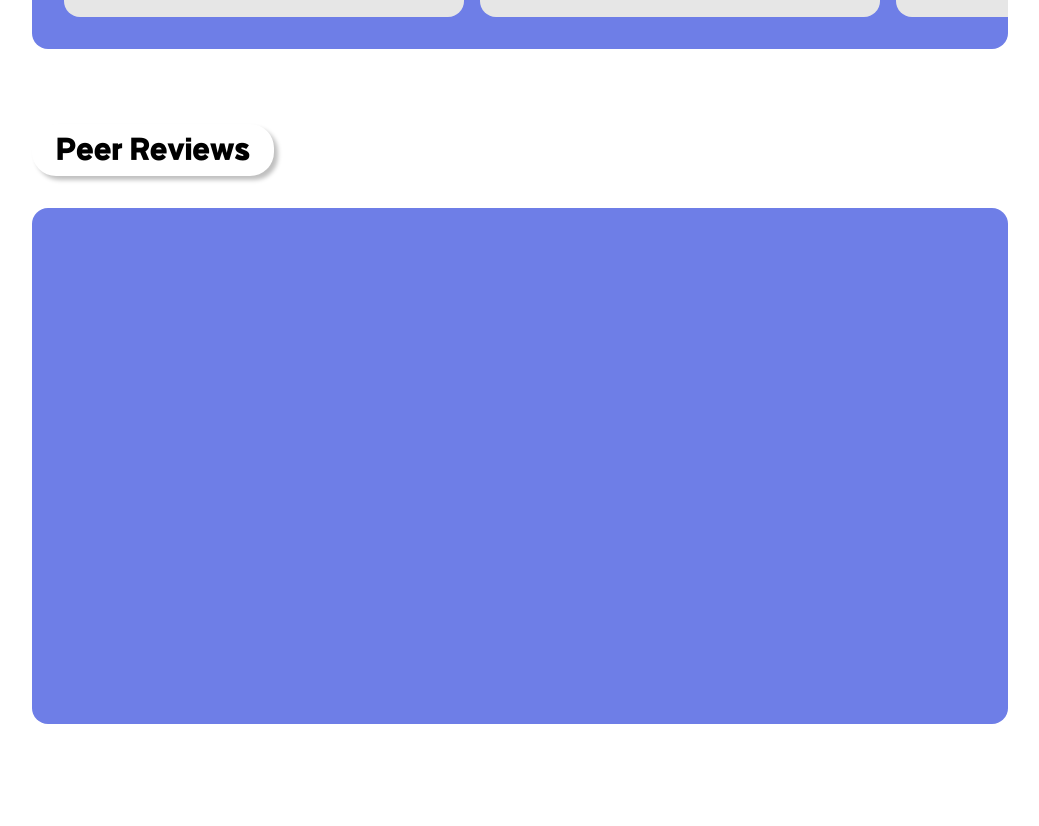
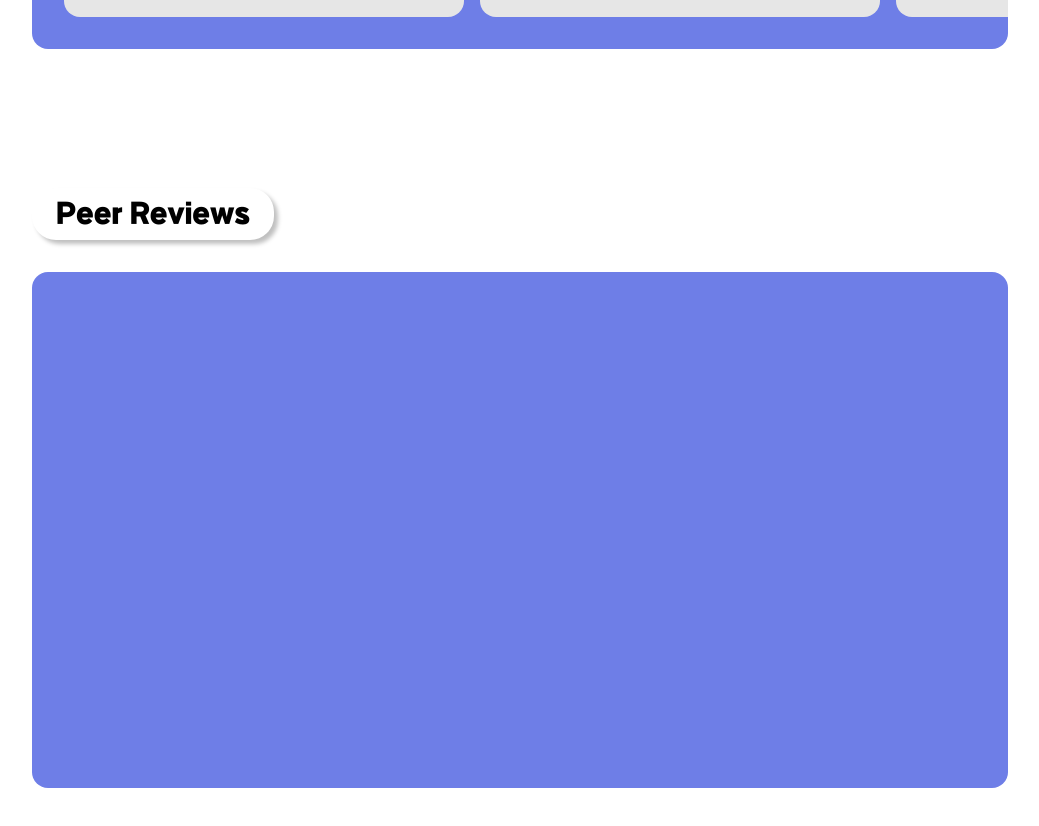
Before and after one commit to Seo-Yurim/portfolio, a Next.js app: page / in a window 1280 px wide. Shown: the part 3076-3902 px from the top of the page, without its empty margins (240-1279 px from the left). Built offline with nearby package versions, Linux system fonts and the light colour scheme.

Commit message:
REFACTOR: 피어리뷰 섹션 패딩 ㅜ가

```diff
--- a/src/app/components/peer-review.tsx
+++ b/src/app/components/peer-review.tsx
@@ -1,6 +1,6 @@
 export function PeerReview() {
   return (
-    <section id="peer-review" className="container flex h-screen flex-col gap-8">
+    <section id="peer-review" className="container flex h-screen flex-col gap-8 py-16">
       <h2 className="w-fit rounded-3xl bg-white px-6 py-2 font-GWT text-3xl text-black shadow-right-down">
         Peer Reviews
       </h2>
```
